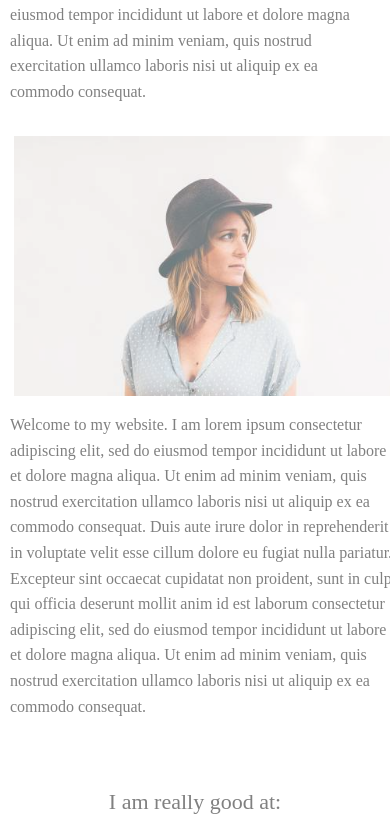
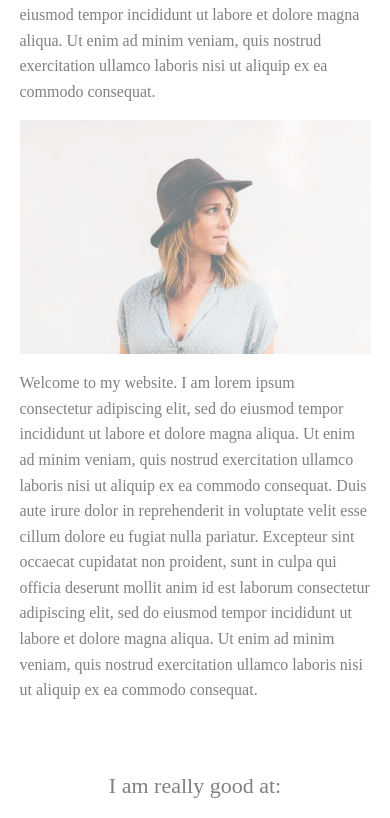
Before and after one commit to YipChiSan/Front-end-Projects, a plain HTML site: page parallax-template/index.html in a window 390 px wide. Shown: the part 1303-2121 px from the top of the page. Drawn offline with Linux system fonts and the light colour scheme.

Commit message:
Fixed some errors when on small screen

```diff
--- a/parallax-template/mystyle.css
+++ b/parallax-template/mystyle.css
@@ -385,19 +385,27 @@ nav a:hover {
         display: block;
     }
 
+    #about {
+        display: flex;
+        flex-direction: column;
+    }
+
+    #about h2, #about p, #about img {
+        margin-left: auto;
+        margin-right: auto;
+    }
+
     #p-with-img {
         display: flex;
         flex-direction: column;
-        width: 100%;
     }
 
-    #p, #p-with-img, #good-at-bars {
-        padding-left: 10px;
-        padding-right: 10px;
-    }
 
-    #p-with-img > img, #p-with-img > p {
-        width: 100%;
+
+    #p-with-img > img, #about p, .base-bar {
+        width: 90%;
+        display: block;
+        padding: 0;
     }
 
     #stat-section {
```
